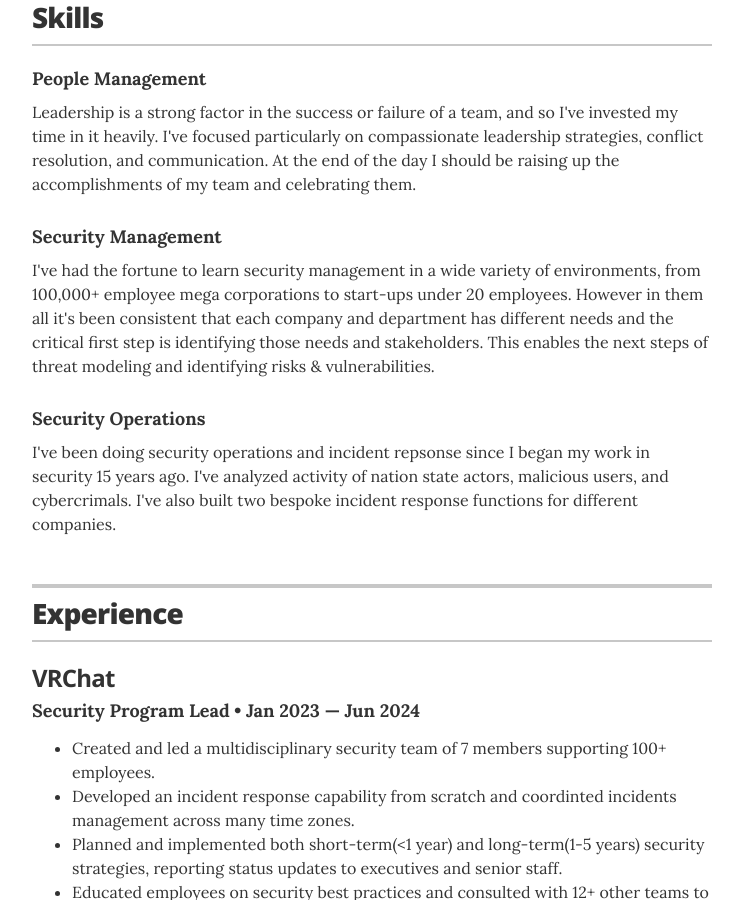
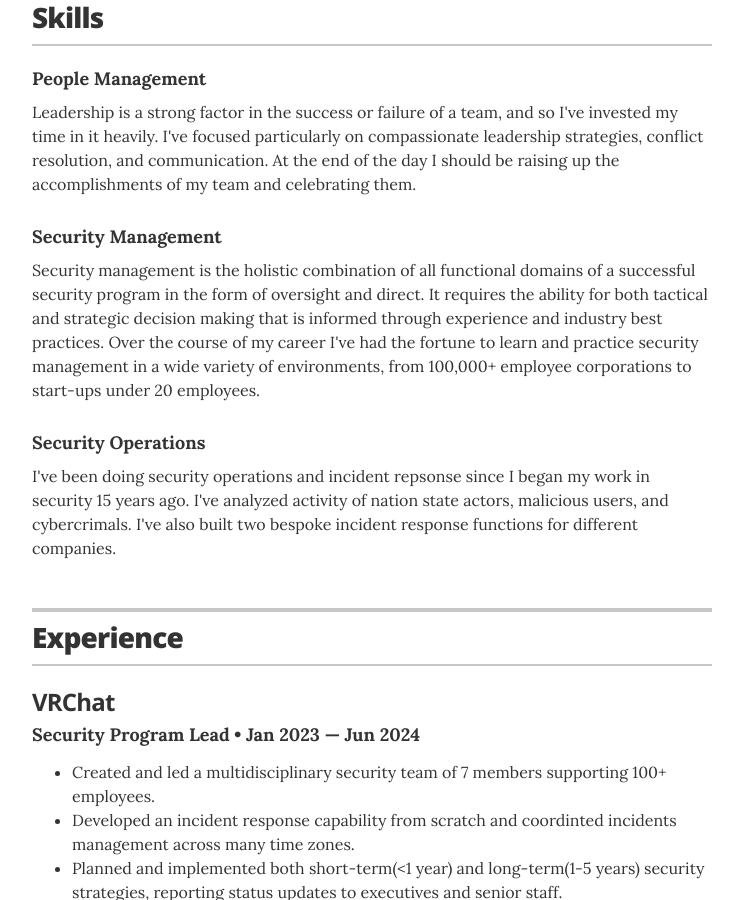
Before and after one commit to PurpleStarChild/PurpleStarChild, a Jekyll site: the page built from index.html, in a window 1280 px wide and 900 px high, scrolled down 973 px. Shown: the whole window, without its empty margins (268-1011 px from the left). Built offline with Jekyll 4.4.1, drawn with Linux system fonts in a browser that asks for light colours; some of the changed text lies outside the part shown.

Commit message:
adjusting language and formatting

```diff
--- a/_data/languages.yml
+++ b/_data/languages.yml
@@ -3,7 +3,7 @@
   proficiency: Native or bilingual proficiency
 - language: Japanese
   proficiency: Elementary proficiency
-- language: Swedish
+- language: Swedish <br><br>
   proficiency: Elementary proficiency
 - language: Assembly
   proficiency: Elementary proficiency
--- a/_data/skills.yml
+++ b/_data/skills.yml
@@ -5,7 +5,7 @@
 
 # Security Management
 - skill: Security Management
-  description: I've had the fortune to learn security management in a wide variety of environments, from 100,000+ employee mega corporations to start-ups under 20 employees. However in them all it's been consistent that each company and department has different needs and the critical first step is identifying those needs and stakeholders. This enables the next steps of threat modeling and identifying risks & vulnerabilities.
+  description: Security management is the holistic combination of all functional domains of a successful security program in the form of oversight and direct. It requires the ability for both tactical and strategic decision making that is informed through experience and industry best practices. Over the course of my career I've had the fortune to learn and practice security management in a wide variety of environments, from 100,000+ employee corporations to start-ups under 20 employees.
 
 # Security Operations & Incident Response
 - skill: Security Operations
--- a/_layouts/resume.html
+++ b/_layouts/resume.html
@@ -115,7 +115,7 @@
         </header>
         {% for language in site.data.languages %}
         <div class="resume-item-copy">
-          <p class="resume-item-copy"><b>{{ language.language }} </b> - {{ language.proficiency }}</p>
+          <p class="resume-item-copy"><b>{{ language.language }}</b></p> <!-- </b> - {{ language.proficiency }}</p> -->
         </div>
         {% endfor %}
 
```
